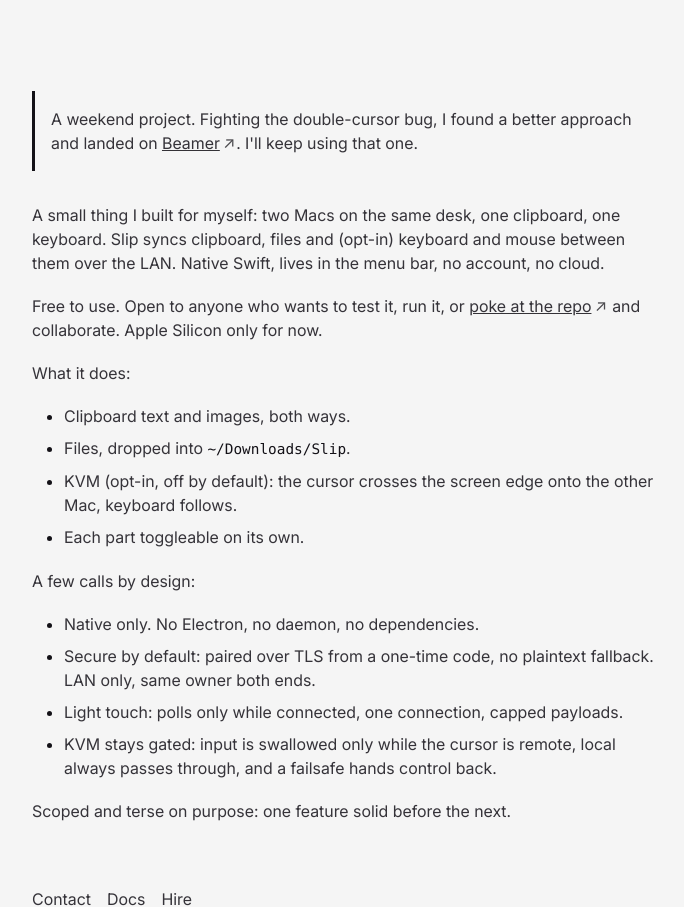
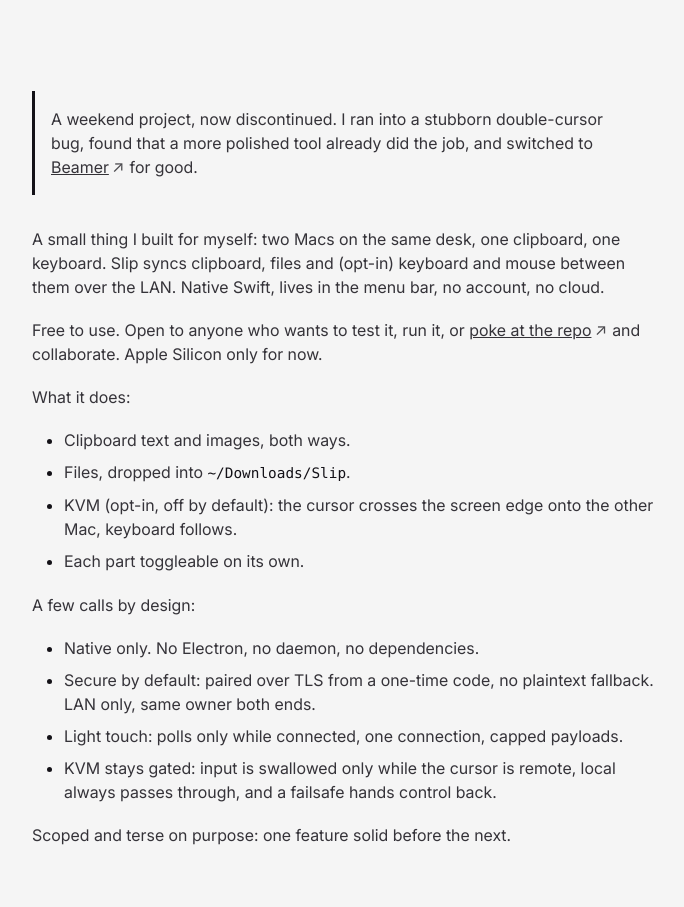
Before and after one commit to psantalla/pablo-website-v2, an Eleventy site: page content/projects/slip/slip.md in a window 1280 px wide. Shown: the part 940-1847 px from the top of the page, without its empty margins (296-980 px from the left). Built offline with nearby package versions, Linux system fonts and the light colour scheme; Eleventy itself is replaced by a stand-in of ours; files that its build step writes are made by us from their sources; what zod-validation-error would draw is missing.

Commit message:
Rewrite Slip note for clearer context

```diff
--- a/content/projects/slip/slip.md
+++ b/content/projects/slip/slip.md
@@ -13,7 +13,7 @@ draft: false
 
 ![Slip](slip.png)
 
-> A weekend project. Fighting the double-cursor bug, I found a better approach and landed on <a href="https://beamerapp.co.uk" target="_blank" rel="noopener noreferrer">Beamer</a>. I'll keep using that one.
+> A weekend project, now discontinued. I ran into a stubborn double-cursor bug, found that a more polished tool already did the job, and switched to <a href="https://beamerapp.co.uk" target="_blank" rel="noopener noreferrer">Beamer</a> for good.
 
 A small thing I built for myself: two Macs on the same desk, one clipboard, one keyboard. Slip syncs clipboard, files and (opt-in) keyboard and mouse between them over the LAN. Native Swift, lives in the menu bar, no account, no cloud.
 
```
